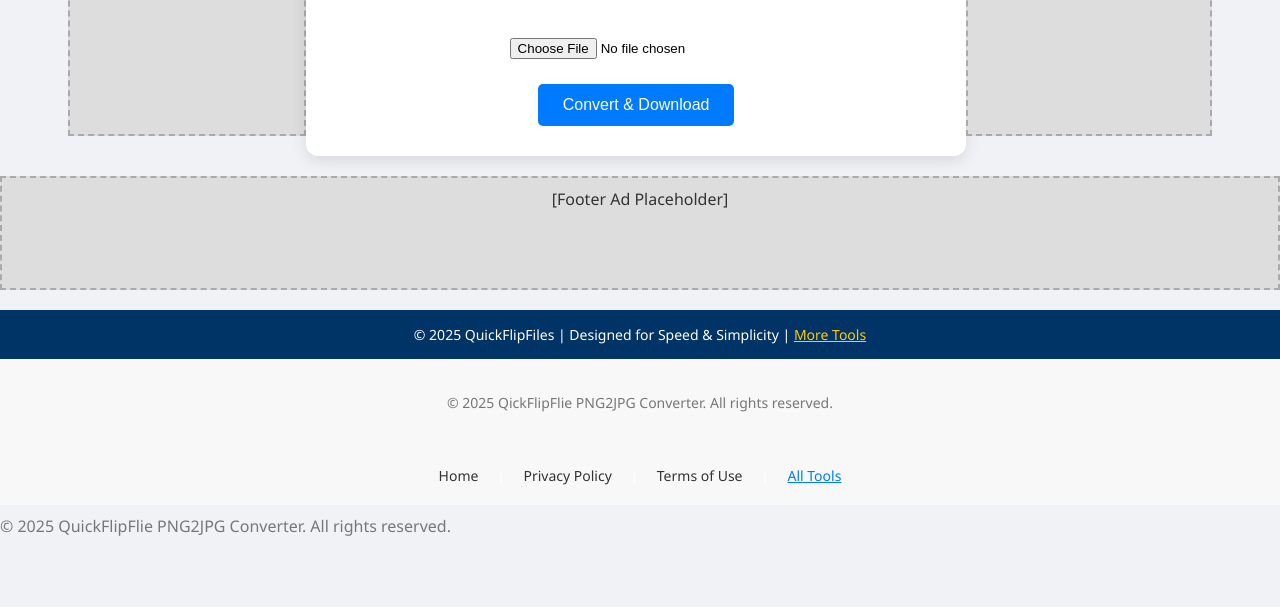
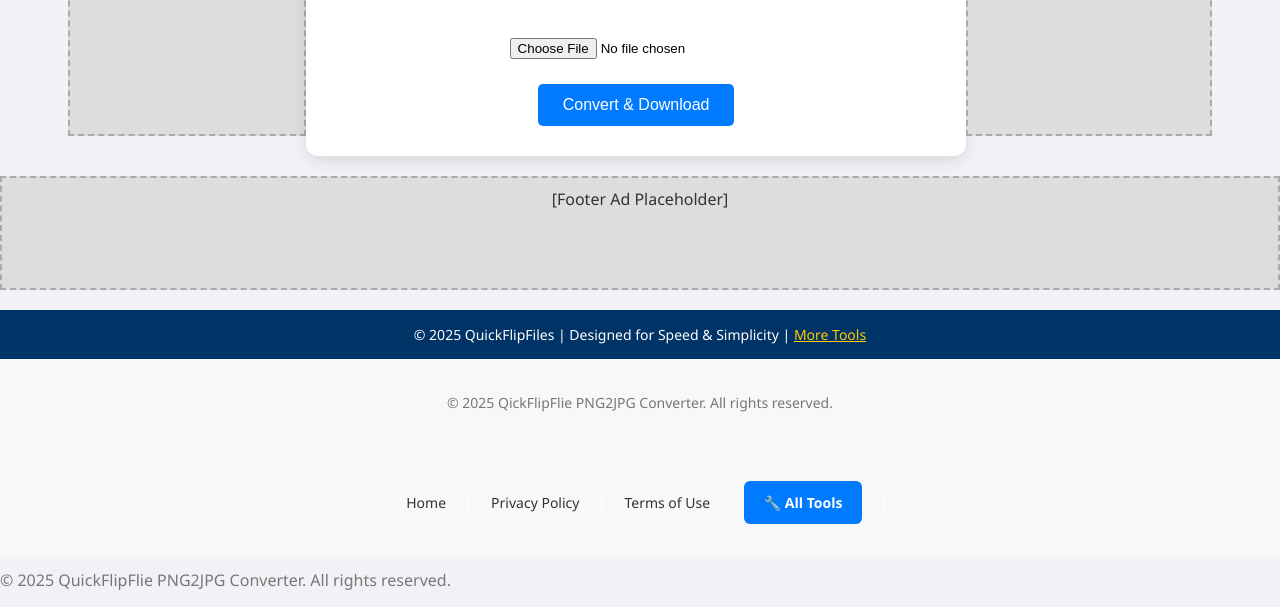
Before and after one commit to abhishek17073/Qickflipflie-png2jpg-converter, a plain HTML site: page index.html in a window 1280 px wide. Shown: the part 262-869 px from the top of the page. Before the commit the page ends 815 px from the top, so only its background shows below. Drawn offline with Linux system fonts and the light colour scheme.

Commit message:
Update index.html

```diff
--- a/index.html
+++ b/index.html
@@ -152,8 +152,10 @@
   <a href="https://abhishek17073.github.io/Qickflipflie-png2jpg-converter/privacyindex.html" style="margin: 0 15px; text-decoration: none; color: #333;">Privacy Policy</a>
   |
   <a href="https://abhishek17073.github.io/Qickflipflie-png2jpg-converter/termsindex.html" style="margin: 0 15px; text-decoration: none; color: #333;">Terms of Use</a>
-  |
-  <a href="alltoolsindex.html" style="margin: 0 15px; color: #007bff;">All Tools</a>
+  <a href="alltool pages index.html" style="display: inline-block; padding: 12px 20px; margin: 15px; background-color: #007bff; color: #fff; text-decoration: none; border-radius: 6px; font-weight: bold;">
+  🔧 All Tools
+</a>
+|
 </footer>
   <p style="margin-top: 10px; color: #777;">&copy; 2025 QuickFlipFlie PNG2JPG Converter. All rights reserved.</p>
 </footer>
```
